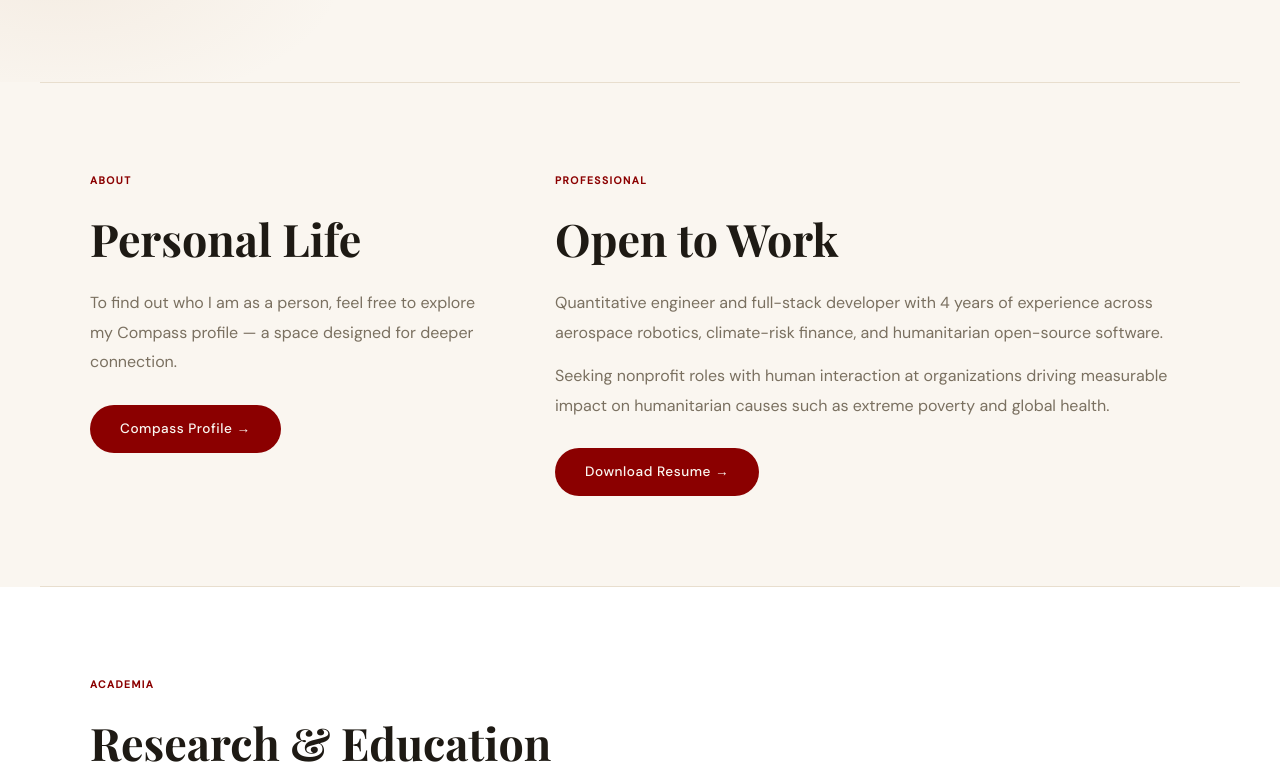
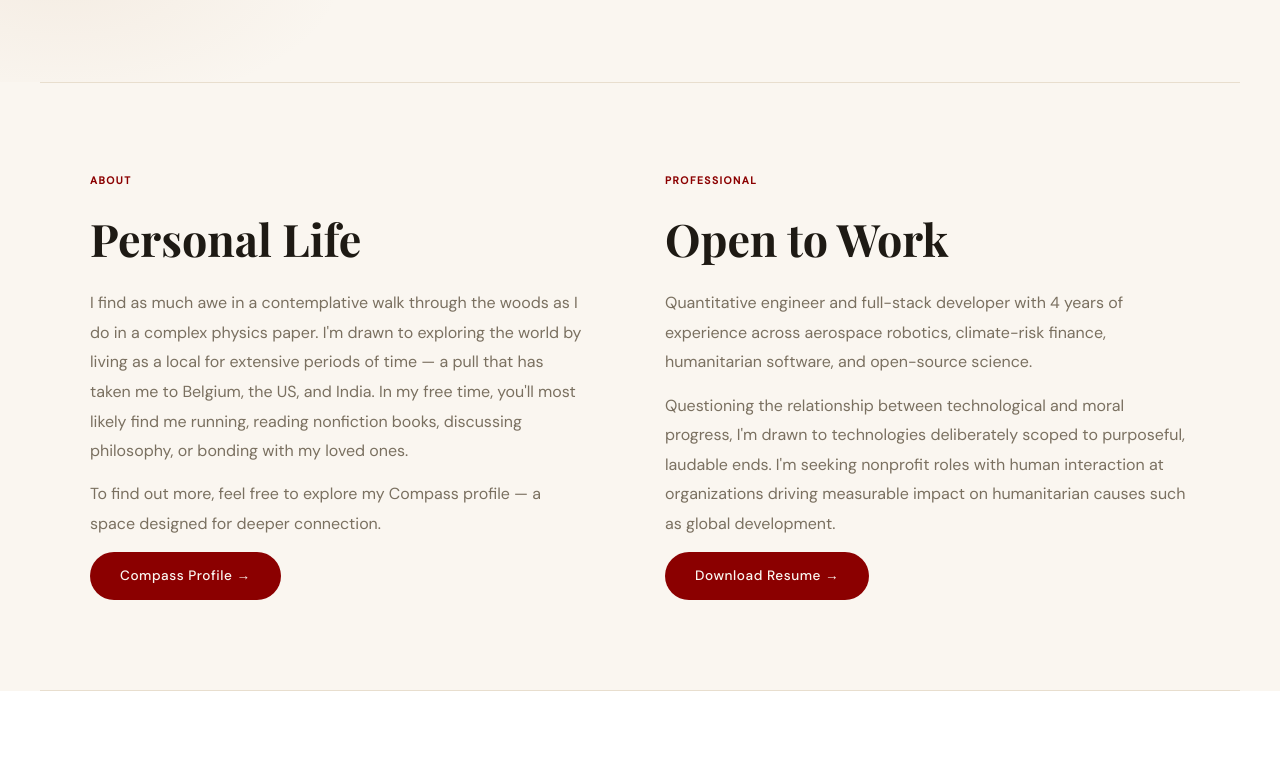
Before and after one commit to MartinBraquet/martinbraquet.com, a Next.js app: page / in a window 1280 px wide. Shown: the part 716-1498 px from the top of the page. Built offline with nearby package versions, Linux system fonts and the light colour scheme; a web font is replaced by a local one.

Commit message:
Add more info to the about section

```diff
--- a/pages/index.tsx
+++ b/pages/index.tsx
@@ -92,6 +92,21 @@ function SocialButtons({withEmail = false}: {withEmail?: boolean}) {
 }
 
 // ── Main component ────────────────────────────────────────────────────────────
+
+function AboutParagraph({children}: {children: string | React.ReactElement}) {
+  return (
+    <p
+      style={{
+        fontSize: '1rem',
+        lineHeight: 1.85,
+        color: C.textSec,
+        marginBottom: '0.85rem',
+      }}
+    >
+      {children}
+    </p>
+  )
+}
 
 export default function Home() {
   const revealRefs = useRef<HTMLElement[]>([])
@@ -288,7 +303,7 @@ export default function Home() {
               style={{display: 'flex', gap: '5rem', alignItems: 'flex-start'}}
             >
               {/* LEFT — Personal (existing) */}
-              <div {...R()} style={{...rs, flex: '0 0 35%'}}>
+              <div {...R()} style={{...rs, flex: '0 0 45%'}}>
                 <span className="section-label">About</span>
                 <h2
                   style={{
@@ -302,17 +317,17 @@ export default function Home() {
                 >
                   Personal Life
                 </h2>
-                <p
-                  style={{
-                    fontSize: '1rem',
-                    lineHeight: 1.85,
-                    color: C.textSec,
-                    marginBottom: '1.75rem',
-                  }}
-                >
-                  To find out who I am as a person, feel free to explore my Compass profile — a
-                  space designed for deeper connection.
-                </p>
+                <AboutParagraph>
+                  I find as much awe in a contemplative walk through the woods as I do in a complex
+                  physics paper. I'm drawn to exploring the world by living as a local for extensive
+                  periods of time — a pull that has taken me to Belgium, the US, and India. In my
+                  free time, you'll most likely find me running, reading nonfiction books,
+                  discussing philosophy, or bonding with my loved ones.
+                </AboutParagraph>
+                <AboutParagraph>
+                  To find out more, feel free to explore my Compass profile — a space designed for
+                  deeper connection.
+                </AboutParagraph>
                 <Button href="https://compassmeet.com/Martin">Compass Profile →</Button>
                 {/*<div style={{ marginTop: "3rem", paddingTop: "2rem", borderTop: "1px solid #e8dece" }}>*/}
                 {/*  <p style={{ fontSize: "0.9rem", color: "#7a7060", lineHeight: 1.75, marginBottom: "1.25rem" }}>*/}
@@ -339,28 +354,17 @@ export default function Home() {
                 >
                   Open to Work
                 </h2>
-                <p
-                  style={{
-                    fontSize: '1rem',
-                    lineHeight: 1.85,
-                    color: C.textSec,
-                    marginBottom: '0.85rem',
-                  }}
-                >
+                <AboutParagraph>
                   Quantitative engineer and full-stack developer with 4 years of experience across
-                  aerospace robotics, climate-risk finance, and humanitarian open-source software.
-                </p>
-                <p
-                  style={{
-                    fontSize: '1rem',
-                    lineHeight: 1.85,
-                    color: C.textSec,
-                    marginBottom: '1.75rem',
-                  }}
-                >
-                  Seeking nonprofit roles with human interaction at organizations driving measurable
-                  impact on humanitarian causes such as extreme poverty and global health.
-                </p>
+                  aerospace robotics, climate-risk finance, humanitarian software, and open-source
+                  science.
+                </AboutParagraph>
+                <AboutParagraph>
+                  Questioning the relationship between technological and moral progress, I'm drawn
+                  to technologies deliberately scoped to purposeful, laudable ends. I'm seeking
+                  nonprofit roles with human interaction at organizations driving measurable impact
+                  on humanitarian causes such as global development.
+                </AboutParagraph>
                 <div style={{display: 'flex', gap: '0.75rem', flexWrap: 'wrap'}}>
                   <Button href="https://ewdq9sshhf9cseit.public.blob.vercel-storage.com/Braquet-Martin-resume.pdf">
                     Download Resume →
@@ -763,6 +767,7 @@ export default function Home() {
 
                 <a
                   href={`mailto:${EMAIL}`}
+                  // className={'w-fit'}
                   style={{
                     display: 'flex',
                     alignItems: 'center',
```
